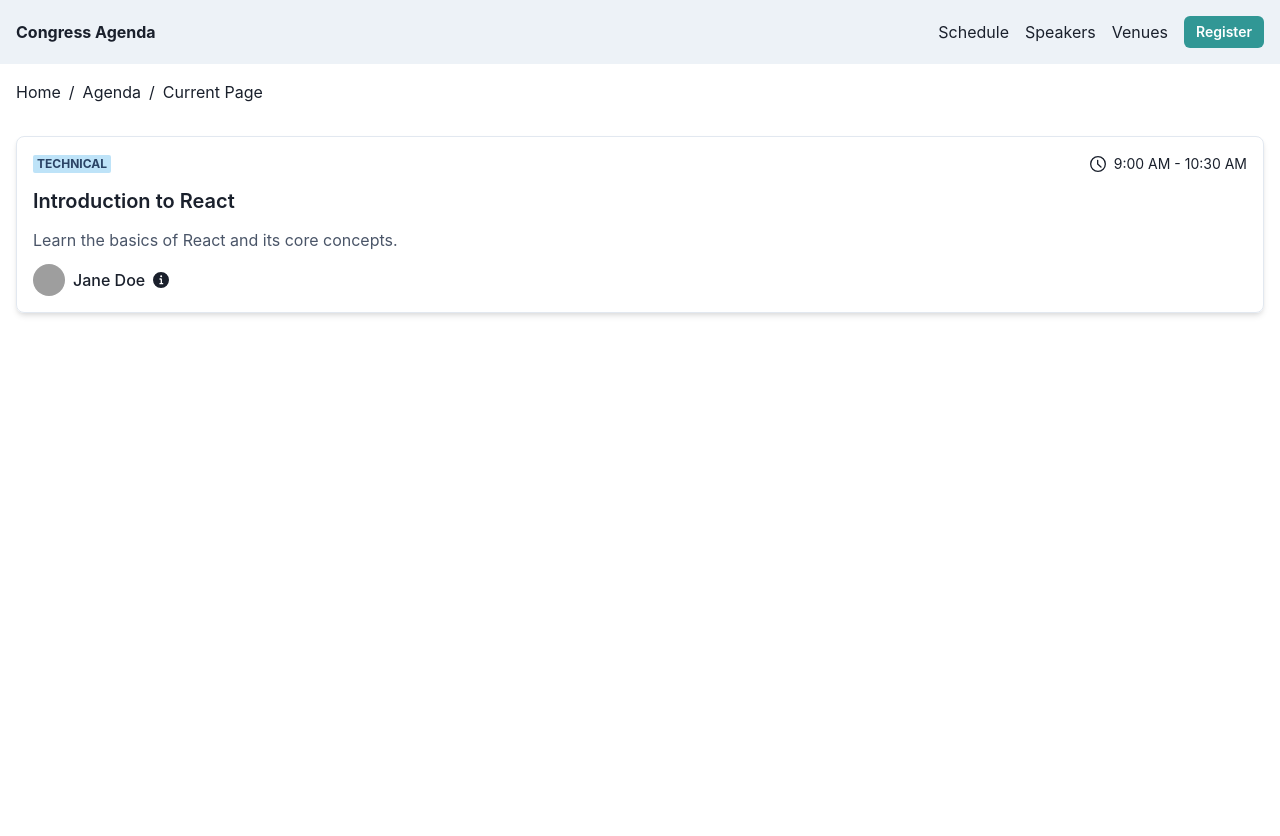
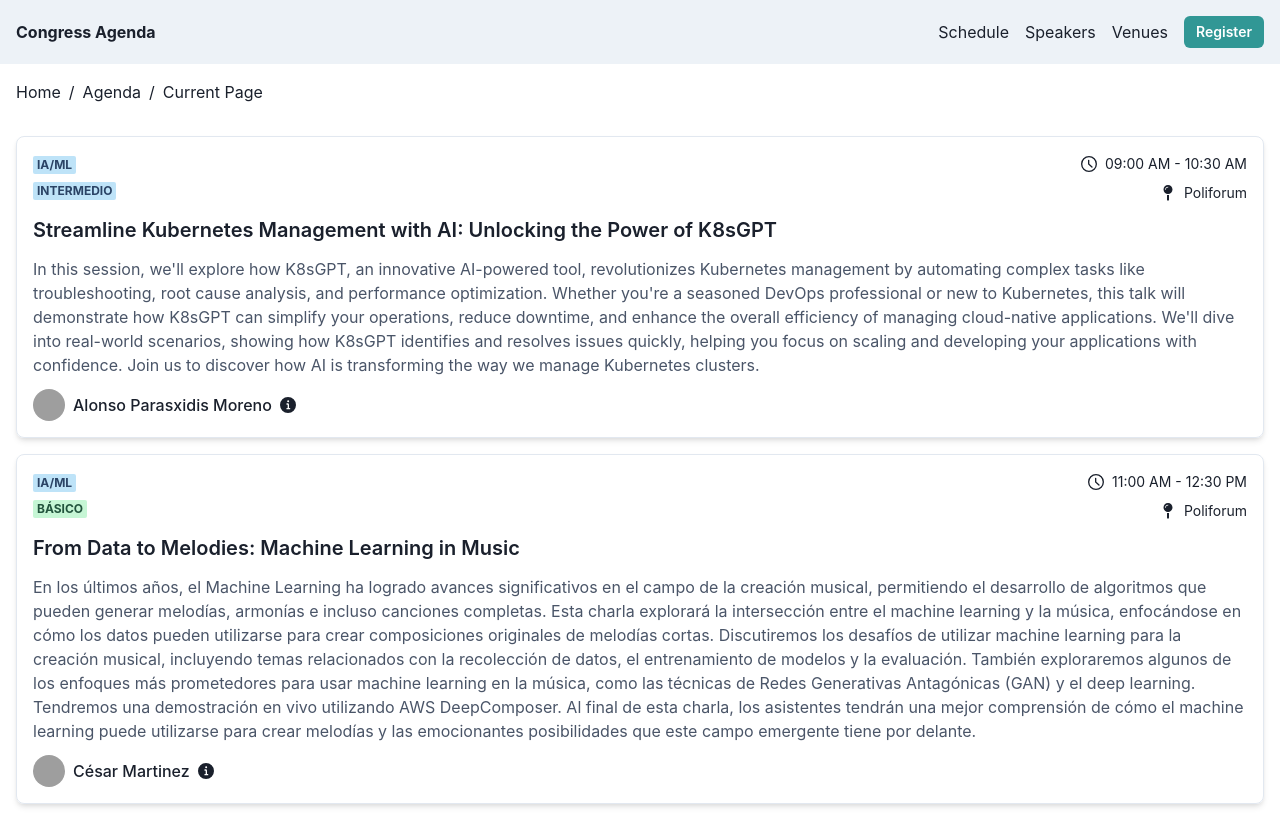
Before and after one commit to awscommunitymx/agenda, a Next.js app: page / in a window 1280 px wide. Before the commit the page ends 800 px from the top, so only its background shows below. Built offline with nearby package versions, Linux system fonts and the light colour scheme; grey boxes are pictures that could not be loaded.

Commit message:
Show session level and location
Co-authored-by: David Victoria <90426863+davidvictoria@users.noreply.github.com>

```diff
--- a/app/components/SessionCard.tsx
+++ b/app/components/SessionCard.tsx
@@ -1,9 +1,38 @@
+'use client'
 import React from 'react';
 import {Avatar, Badge, Box, HStack, Text, Tooltip, VStack} from '@chakra-ui/react';
-import {InfoIcon, TimeIcon} from '@chakra-ui/icons';
-import {SessionCardProps} from "@/app/types/session";
+import {Icon, InfoIcon, TimeIcon} from '@chakra-ui/icons';
+import {Category, Level, SessionCardProps} from "@/app/types/session";
+import {FaMapPin} from "react-icons/fa";
+
+const formatTime = (date: Date): string => {
+    return date.toLocaleTimeString([], {hour: '2-digit', minute: '2-digit'});
+};
+
+const getCategoryColor = (category: Category): string => {
+    switch (category) {
+        case 'IA/ML':
+            return 'blue';
+        case 'Operaciones':
+            return 'green';
+        case 'FinOps':
+            return 'purple';
+    }
+}
+
+const getLevelColor = (level: Level): string => {
+    switch (level) {
+        case 'Básico':
+            return 'green';
+        case 'Intermedio':
+            return 'blue';
+        case 'Avanzado':
+            return 'purple';
+    }
+}
 
 const SessionCard: React.FC<SessionCardProps> = ({session}) => {
+
     return (
         <Box
             borderWidth="1px"
@@ -16,13 +45,28 @@ const SessionCard: React.FC<SessionCardProps> = ({session}) => {
         >
             <VStack align="stretch" spacing={3}>
                 <HStack justify="space-between">
-                    <Badge colorScheme={session.track === 'Technical' ? 'blue' : 'green'}>
-                        {session.track}
-                    </Badge>
-                    <HStack>
-                        <TimeIcon/>
-                        <Text fontSize="sm">{session.time}</Text>
-                    </HStack>
+                    <VStack align={"start"}>
+                        <Badge colorScheme={getCategoryColor(session.category)}>
+                            {session.category}
+                        </Badge>
+                        <Badge colorScheme={getLevelColor(session.level)}>
+                            {session.level}
+                        </Badge>
+                    </VStack>
+                    <VStack align={"end"}>
+                        <HStack>
+                            <TimeIcon/>
+                            <Text fontSize="sm" suppressHydrationWarning>
+                                {formatTime(session.time.start)} - {formatTime(session.time.end)}
+                            </Text>
+                        </HStack>
+                        <HStack>
+                            <Icon as={FaMapPin}/>
+                            <Text fontSize="sm" suppressHydrationWarning>
+                                {session.room}
+                            </Text>
+                        </HStack>
+                    </VStack>
                 </HStack>
 
                 <Text fontSize="xl" fontWeight="semibold">
--- a/app/components/SessionList.tsx
+++ b/app/components/SessionList.tsx
@@ -1,14 +1,18 @@
-import React from 'react';
+'use client'
+import React, {useMemo} from 'react';
 import {Container, VStack} from '@chakra-ui/react';
 import {SessionListProps} from "@/app/types/session";
 import SessionCard from "@/app/components/SessionCard";
 
+const SessionList: React.FC<SessionListProps> = ({sessions}) => {
+    const sortedSessions = useMemo(() => {
+        return [...sessions].sort((a, b) => a.time.start.getTime() - b.time.start.getTime());
+    }, [sessions]);
 
-const SessionList: React.FC<SessionListProps> = ({sessions}) => {
     return (
         <Container maxW="container.xl" py={8}>
             <VStack spacing={4} align="stretch">
-                {sessions.map((session) => (
+                {sortedSessions.map((session) => (
                     <SessionCard key={session.id} session={session}/>
                 ))}
             </VStack>
--- a/app/page.tsx
+++ b/app/page.tsx
@@ -3,17 +3,38 @@ import Nav from "@/app/components/Nav";
 import {Session} from "@/app/types/session";
 import SessionList from "@/app/components/SessionList";
 
+
 export default function Page() {
     const sessions: Session[] = [
         {
             id: 1,
-            title: "Introduction to React",
-            description: "Learn the basics of React and its core concepts.",
-            speaker: "Jane Doe",
+            title: "Streamline Kubernetes Management with AI: Unlocking the Power of K8sGPT",
+            description: "In this session, we'll explore how K8sGPT, an innovative AI-powered tool, revolutionizes Kubernetes management by automating complex tasks like troubleshooting, root cause analysis, and performance optimization. Whether you're a seasoned DevOps professional or new to Kubernetes, this talk will demonstrate how K8sGPT can simplify your operations, reduce downtime, and enhance the overall efficiency of managing cloud-native applications. We'll dive into real-world scenarios, showing how K8sGPT identifies and resolves issues quickly, helping you focus on scaling and developing your applications with confidence. Join us to discover how AI is transforming the way we manage Kubernetes clusters.",
+            abstract: "AI-powered tool that simplifies Kubernetes management. It automates troubleshooting, performs root cause analysis, and provides actionable insights within your environment. Ideal for DevOps experts and beginners alike, K8sGPT saves time and reduces the complexity of cloud-native operations.",
+            speaker: "Alonso Parasxidis Moreno",
             speakerImage: "https://example.com/jane-doe.jpg",
-            time: "9:00 AM - 10:30 AM",
-            track: "Technical",
-            room: "101"
+            time: {
+                start: new Date('2024-09-23T09:00:00'),
+                end: new Date('2024-09-23T10:30:00')
+            },
+            category: "IA/ML",
+            level: "Intermedio",
+            room: "Poliforum"
+        },
+        {
+            id: 2,
+            title: "From Data to Melodies: Machine Learning in Music",
+            description: "En los últimos años, el Machine Learning ha logrado avances significativos en el campo de la creación musical, permitiendo el desarrollo de algoritmos que pueden generar melodías, armonías e incluso canciones completas. Esta charla explorará la intersección entre el machine learning y la música, enfocándose en cómo los datos pueden utilizarse para crear composiciones originales de melodías cortas. Discutiremos los desafíos de utilizar machine learning para la creación musical, incluyendo temas relacionados con la recolección de datos, el entrenamiento de modelos y la evaluación. También exploraremos algunos de los enfoques más prometedores para usar machine learning en la música, como las técnicas de Redes Generativas Antagónicas (GAN) y el deep learning. Tendremos una demostración en vivo utilizando AWS DeepComposer. Al final de esta charla, los asistentes tendrán una mejor comprensión de cómo el machine learning puede utilizarse para crear melodías y las emocionantes posibilidades que este campo emergente tiene por delante.",
+            abstract: "Descubre la unión entre Machine Learning y la creación de melodías. Aprende cómo los datos pueden generar composiciones originales, junto con los desafíos y enfoques prometedores utilizando Redes Generativas Antagónicas (GAN). Explora las posibilidades y experimentemos juntos con AWS DeepComposer.",
+            speaker: "César Martinez",
+            speakerImage: "https://example.com/john-smith.jpg",
+            time: {
+                start: new Date('2024-09-23T11:00:00'),
+                end: new Date('2024-09-23T12:30:00')
+            },
+            category: "IA/ML",
+            level: "Básico",
+            room: "Poliforum"
         },
     ];
 
--- a/next.config.mjs
+++ b/next.config.mjs
@@ -1,4 +1,10 @@
 /** @type {import('next').NextConfig} */
-const nextConfig = {};
+const nextConfig = {
+    output: 'export',
+    images: {
+        unoptimized: true,
+    },
+    trailingSlash: true,
+}
 
 export default nextConfig;
--- a/package.json
+++ b/package.json
@@ -18,7 +18,8 @@
     "framer-motion": "^11.5.6",
     "next": "14.2.13",
     "react": "^18",
-    "react-dom": "^18"
+    "react-dom": "^18",
+    "react-icons": "^5.3.0"
   },
   "devDependencies": {
     "@types/node": "^20",
```
Also changed, not shown: app/types/session.ts (+10 -2 lines), 1 other file (tests, documents, lock files or other folders).
